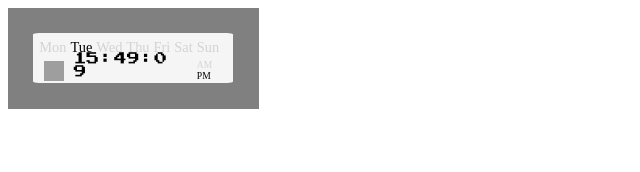
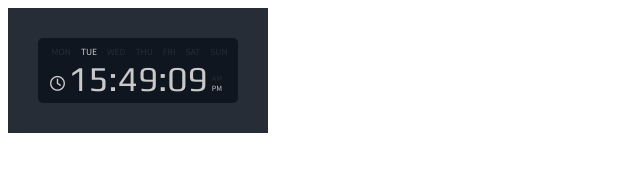
Before and after one commit to angelurb/GestorContrasenas, a plain HTML site: page index.html in a window 1280 px wide. Shown: the whole page, without its empty margins (0-640 px from the left). Drawn offline with nearby package versions, Linux system fonts and the light colour scheme.

Commit message:
Clock with style finshed

```diff
--- a/index.html
+++ b/index.html
@@ -2,7 +2,8 @@
 
     <head>
         <title>RELOJ by Angel</title>
-        <link href="https://fonts.googleapis.com/css?family=Press+Start+2P" rel="stylesheet">
+        <link href="https://fonts.googleapis.com/css?family=Play|Source+Sans+Pro" rel="stylesheet">
+        <script src="https://use.fontawesome.com/f4e7614a5b.js"></script>
         <link rel="stylesheet" type="text/css" href="reloj.css">
     </head>
 
@@ -10,6 +11,12 @@
         <div ng-app="RelojApp" ng-controller="RelojController as ctrl">
             <div class="clock-exteriorbox">
                 <div class="clock-interiorbox">
+                    <div class="clock-weekdaysbox">
+                        <div class="clock-weekdays" ng-repeat="day in ctrl.daysArray" ng-class="{'highlight': $index === ctrl.weekday-1}">
+                            {{day }}
+                        </div>
+                    </div>
+                    <i class="fa fa-clock-o" aria-hidden="true"></i>
                     <div class="clock-hoursbox">
                         <div class="clock-time" ng-if="ctrl.hours < 10">0</div>
                         <div class="clock-time">{{ ctrl.hours }}</div>
@@ -20,15 +27,9 @@
                         <div class="clock-time" ng-if="ctrl.seconds < 10">0</div>
                         <div class="clock-time">{{ ctrl.seconds }} </div>
                     </div>
-                    <div class="clock-format clock-time" ng-if="ctrl.format12">
+                    <div class="clock-format" ng-if="ctrl.format12">
                         <div ng-class="{'highlight': !ctrl.isNoon}">AM</div>
                         <div ng-class="{'highlight': ctrl.isNoon}">PM</div>
-                    </div>
-                    <div class="clock-imageclock clock-time"></div>
-                    <div class="clock-weekdaysbox">
-                        <div class="clock-weekdays" ng-repeat="day in ctrl.daysArray" ng-class="{'highlight': $index === ctrl.weekday-1}">
-                            {{day }}
-                        </div>
                     </div>
                 </div>
             </div>
@@ -51,7 +52,7 @@
 
             //Fecha actual
             function getActualDate() {
-                ctrl.daysArray = ['Mon', 'Tue', 'Wed', 'Thu', 'Fri', 'Sat', 'Sun'];
+                ctrl.daysArray = ['MON', 'TUE', 'WED', 'THU', 'FRI', 'SAT', 'SUN'];
                 let date = new Date();
                 ctrl.hours = date.getHours();
                 ctrl.minutes = date.getMinutes();
--- a/reloj.css
+++ b/reloj.css
@@ -1,67 +1,57 @@
 .clock-exteriorbox {
-    background-color: grey;
-    padding: 2%;
+    background-color: #262d36;
+    padding: 30px;
     width: 200px;
-    height: 50px;
-    font-size: 20%;
+    font-family: 'Source Sans Pro', sans-serif;
 }
 
 .clock-interiorbox {
-    position: relative;
-    width: 200px;
-    height: 50px;
-    border-radius: 3%;
-    background-color: whitesmoke;
+    border-radius: 5px;
+    background-color: #0f161f;
+    overflow: hidden;
 }
 
-.clock-imageclock.clock-time {
-    position: absolute;
-    width: 20px;
-    height: 20px;
-    content: url(https://cdn4.iconfinder.com/data/icons/devine_icons/Black/PNG/System%20and%20Internet/Times%20and%20Dates.png);
-    bottom: 5%;
-    left: 5%;
+.clock-weekdaysbox {
+    padding-left: 8.5px;
+    padding-top: 3px;
+}
+
+.clock-weekdays {
+    padding: 5px;
+    padding-bottom: 0px;
+    float: left;
+    color: #262d36;
+    font-size: 9.5px;
+}
+
+.fa-clock-o {
+    font-size: 15px;
+    float: left;
+    color: #c9c9c9;
+    padding-left: 12px;
+    padding-top: 18px;
+    padding-right: 3px;
+}
+
+.clock-hoursbox {
+    font-family: 'Play', sans-serif;
+    font-size: 35px;
 }
 
 .clock-time {
     float: left;
-    bottom: 0;
-    padding-left: 0.5%;
-    padding-right: 0.5%;
-    color: black;
+    padding-bottom: 4px;
+    color: #c9c9c9;
 }
 
-.clock-hoursbox {
-    position: absolute;
-    bottom: 10%;
-    left: 20%;
-    font-size: 4em;
-    font-family: 'Press Start 2P';
-}
-
-.clock-format.clock-time {
-    position: absolute;
-    right: 10%;
-    bottom: 5%;
-    font-size: 3em;
-    color: lightgrey;
-}
-
-.clock-weekdays {
+.clock-format {
+    font-size: 8px;
     float: left;
-    padding: 1%;
-    font-size: 4.5em;
-    color: lightgrey;
-}
-
-.clock-weekdaysbox {
-    position: absolute;
-    width: 100%;
-    padding: 2%;
-    top: 0;
-    color: lightgrey;
+    padding-top: 14.5px;
+    padding-left: 4px;
+    color: #262d36;
 }
 
 .highlight {
-    color: black;
+    color: #c9c9c9;
 }
--- a/reloj.js
+++ /dev/null
@@ -1 +0,0 @@
-var RelojApp = angular.app()
```
